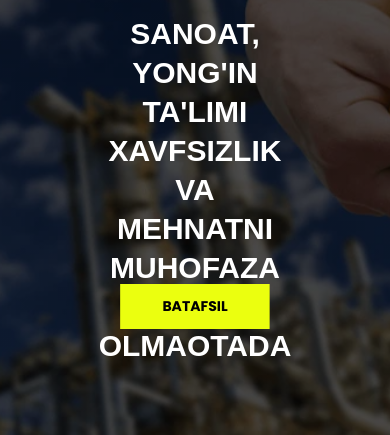
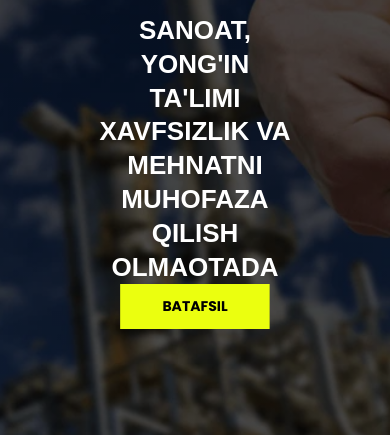
Before and after one commit to Zhanerke1900/AltynEnbek, a website: page index_uz_full.html in a window 390 px wide. Shown: the part 286-721 px from the top of the page. Drawn offline with nearby package versions, Linux system fonts and the light colour scheme.

```diff
--- a/index_uz_full.html
+++ b/index_uz_full.html
@@ -68,12 +68,8 @@
         </div>
 
 <div id="movable-elements">
-    <div class="block-1">
 
-            <h1 id="title">Sanoat, yong'in ta'limi
-              xavfsizlik va mehnatni muhofaza qilish
-              Olmaotada</h1>
-          </div>
+          <div class="block-1"><h1 id="title">Sanoat, yong'in ta'limi xavfsizlik va mehnatni muhofaza qilish Olmaotada</h1> </div>
 
 <div class="block-2"><button class="openModal">Batafsil</button> </div>
 </div>
@@ -520,7 +516,7 @@
    </body>
 
 
-   <script src="script.js"></script>
+   <script src="script_uz.js"></script>
    <script src="lang.js"></script>
 
 
--- a/styles.css
+++ b/styles.css
@@ -975,17 +975,21 @@
     padding: 0;
     margin: 0;
   }
+
+
   h1#title {
     position: absolute;
-    top: 300px; /* по вертикали отступ от верха */
-    left: 50%;
-    transform: translateX(-50%); /* центр по горизонтали */
-
-    font-size: 30px;
+    top: 300px;
+    left: 50%; /* центрируем нормально */
+    transform: translateX(-30%); /* центрируем нормально */
+
+    max-width: 100%; /* ОГРАНИЧИВАЕМ ширину текста */
+    font-size: 26px;
     color: white;
     text-align: center;
     line-height: 1.3;
-    margin: 0; /* убрали лишние отступы */
+    margin: 0;
+
   }
 
 
@@ -1402,14 +1406,15 @@
   top: 0;
   left: 0;
   width: 100%;
-  height: 96%;
-  background-repeat: no-repeat;
-  background-image: linear-gradient(rgba(0,0,0,0.7), rgba(0,0,0,0.7)), url('pic1.jpg');
+  height: 100vh; /* 100% высоты экрана */
+  background: linear-gradient(rgba(0,0,0,0.7), rgba(0,0,0,0.7)), url('pic1.jpg');
   background-size: cover;
   background-position: center;
-  background-attachment: scroll; /* <-- это ключевое! фон будет приклеен к элементу, не к экрану */
+  background-repeat: no-repeat;
+  background-attachment: scroll; /* фон приклеен к блоку */
   z-index: -1;
 }
+
 html, body {
   overflow-x: hidden;
 }
```
